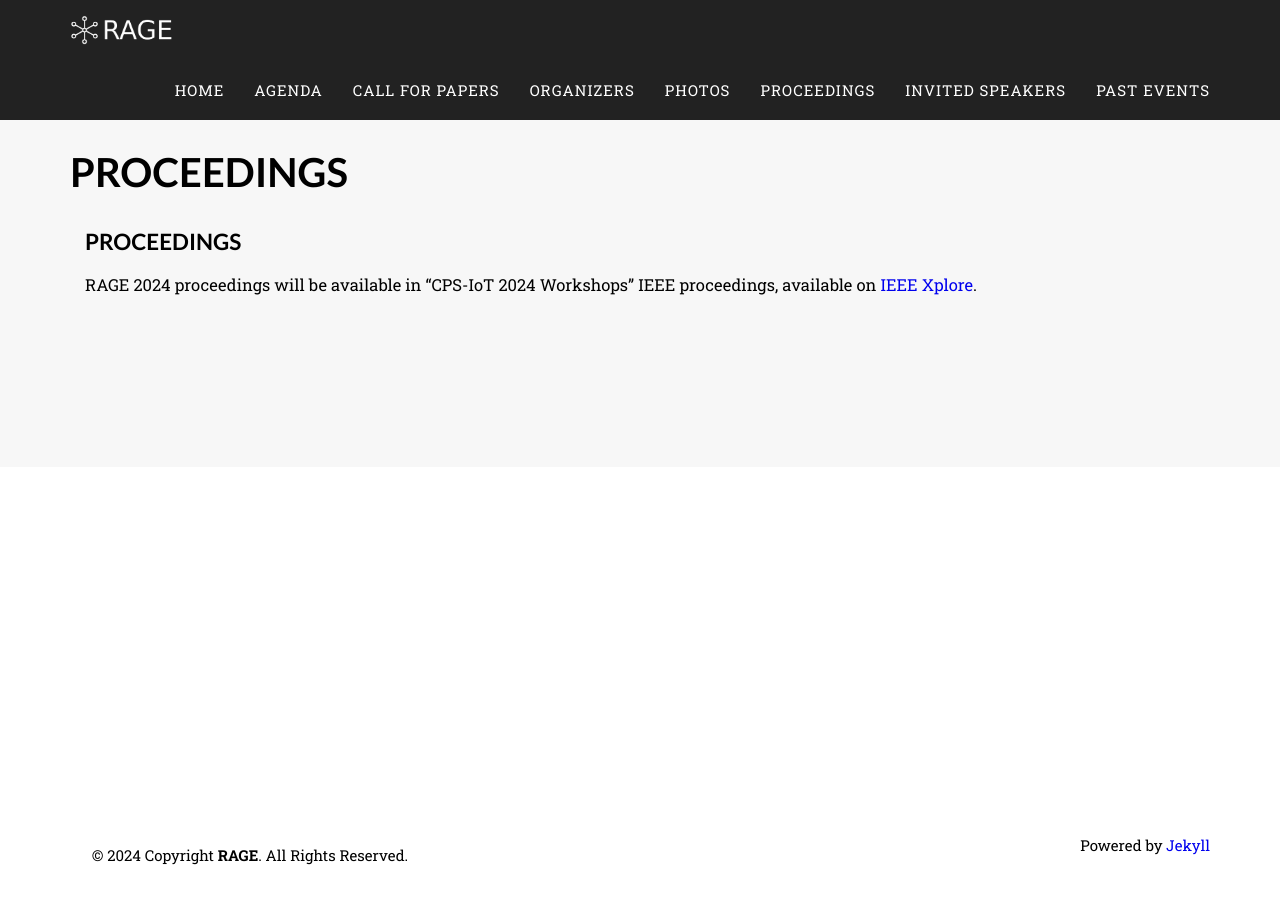
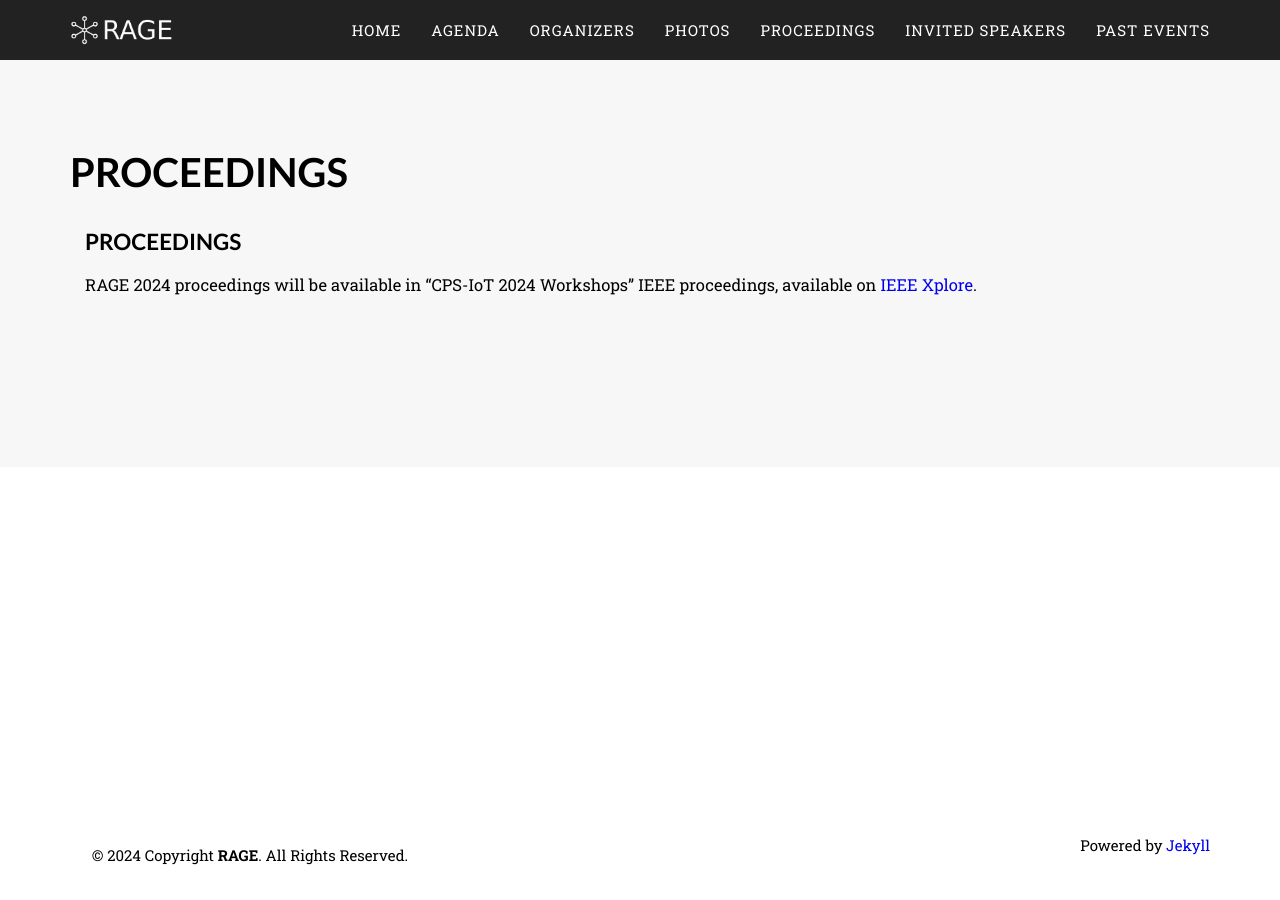
Before and after one commit to RAGE-Workshop/2024, a Jekyll site: the page built from proceedings.markdown, in a window 1280 px wide. Built offline with Jekyll 4.4.1, drawn with Linux system fonts in a browser that asks for light colours; some web fonts are replaced.

Commit message:
Removed "CFP" from Menu

```diff
--- a/index.markdown
+++ b/index.markdown
@@ -12,8 +12,6 @@
 hosted: CPS-IoT Week 2024
 hosted-url: https://cps-iot-week2024.ie.cuhk.edu.hk/
 ---
-
-## Call for papers
 
 The edge computing paradigm is becoming increasingly popular as it facilitates real-time computation, reduces energy consumption and carbon footprint, and fosters security and privacy preservation by processing the data closer to its origin, thereby drastically reducing the amount of data sent to the cloud. On the application side, there is a growing interest in using edge computing as a key pillar to support
 decentralized artificial intelligence by implementing federated learning and adaptive deep learning inference at the edge. However, many edge applications tightly interact with the surrounding environment and are required to deliver a result (e.g., perform actuation or send a message through a 5G network) within a predefined deadline. Therefore, a key requirement in edge computing is the need to be predictable across the edge-to-cloud continuum while also efficiently utilizing system resources.
```
